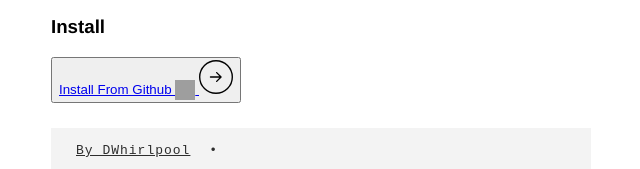
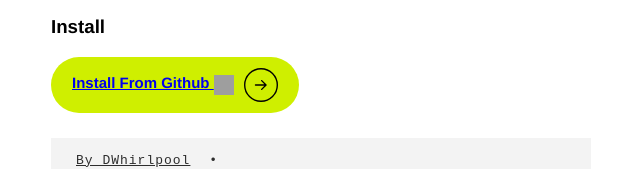
Before and after one commit to DWhirlpool/console.frog.js, a website: page index.html in a window 1280 px wide. Shown: the part 1288-1457 px from the top of the page, without its empty margins (319-959 px from the left). Drawn offline with Linux system fonts and the light colour scheme; grey boxes are pictures that could not be loaded.

Commit message:
Update index.html

```diff
--- a/index.html
+++ b/index.html
@@ -171,6 +171,39 @@
           <h3>How do I use it!?</h3>
           <p>Simply include the <code>console.frog.js</code> file into your app! You can also check the <a href="http://github.com/DWhirlpool/console.frog.js">code out on github!</a></p>
 	  <h3>Install</h3>
+	  <style>
+button {
+ cursor: pointer;
+ font-weight: 700;
+ font-family: Helvetica,"sans-serif";
+ transition: all .2s;
+ padding: 10px 20px;
+ border-radius: 100px;
+ background: #cfef00;
+ border: 1px solid transparent;
+ display: flex;
+ align-items: center;
+ font-size: 15px;
+}
+
+button:hover {
+ background: #a6c900;
+}
+
+button > svg {
+ width: 34px;
+ margin-left: 10px;
+ transition: transform .3s ease-in-out;
+}
+
+button:hover svg {
+ transform: translateX(5px);
+}
+
+button:active {
+ transform: scale(0.95);
+}
+	  </style>
 	  <button>
   	  	<span>
 			<a href="https://github.com/apps/console-frog/installations/new">
```
